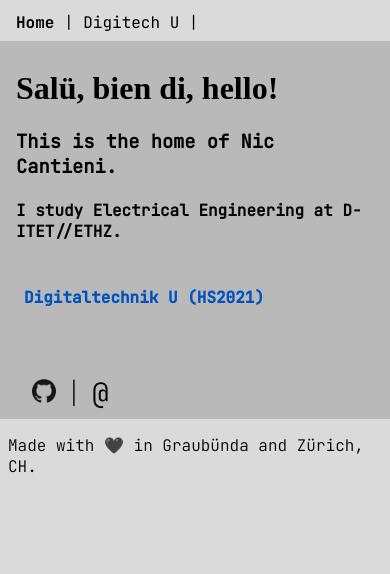
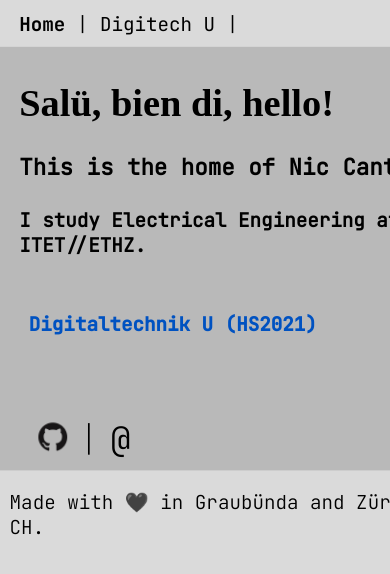
Before and after one commit to niccantieni/ncantieni-jekyll, a Jekyll site: the page built from index.html, in a window 390 px wide. Shown: the top 574 px of the page. Built offline with Jekyll 4.4.1, drawn with Linux system fonts in a browser that asks for light colours; some web fonts are replaced.

Commit message:
automated update

```diff
--- a/_layouts/default.html
+++ b/_layouts/default.html
@@ -7,6 +7,8 @@
     <title>{{ page.title }} | Nic Cantieni | EEIT ETHZ</title>
     <meta name="description" content="Nic Cantieni's personal website at ETHZ.">
     <meta name="author" content="Nic Cantieni">
+
+    <meta name="viewport" content="width=device-width, initial-scale=1">
 
     <link rel="icon" href="{{ '/assets/img/logo-n.png' | relative_url }}" type="image/png">
 
--- a/assets/css/niccantieni.ch.css
+++ b/assets/css/niccantieni.ch.css
@@ -61,3 +61,15 @@ main {
     background-color: var(--c-dark-grey);
     padding: 0.5em 1em;
 }
+
+
+@media screen and (max-width: 992px){
+    main {
+        width: 100%;
+    }
+
+    body {
+        transform: scale(1.2);
+        transform-origin: 0 0;
+     }
+}
```
Also changed, not shown: 3 other files.
